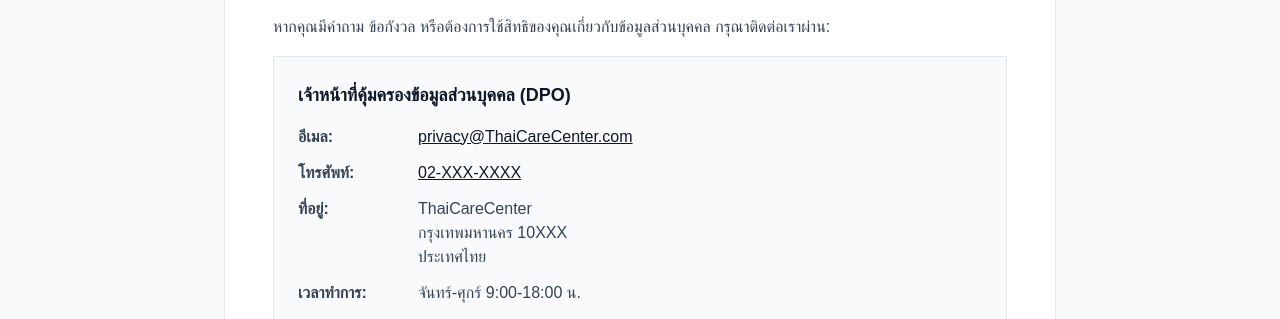
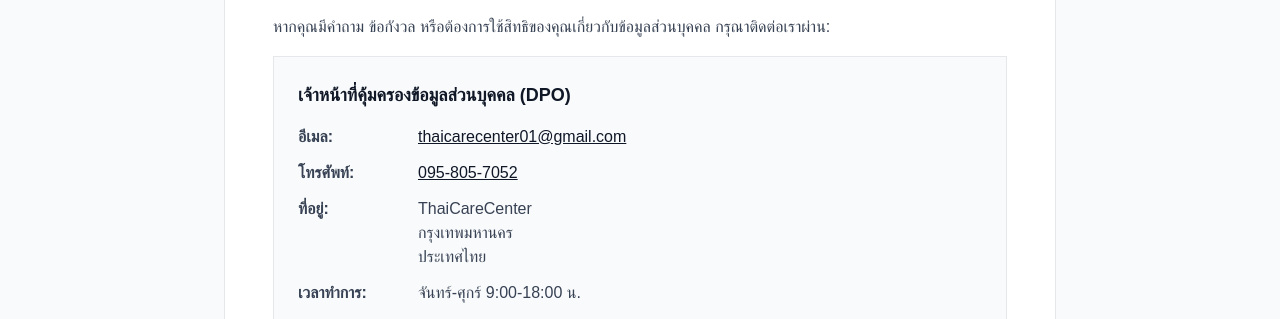
Before and after one commit to Pannatat7002/ProjectYooDeeHomeCare, a Next.js app: page /privacy in a window 1280 px wide. Shown: the part 4780-5099 px from the top of the page. Built offline with nearby package versions, Linux system fonts and the light colour scheme.

Commit message:
feat: add center detail client component and privacy policy page

```diff
--- a/src/app/[name]/CenterDetailClient.tsx
+++ b/src/app/[name]/CenterDetailClient.tsx
@@ -36,6 +36,14 @@ const formatPhone = (phone: any) => {
         return `${fullStr.slice(0, 3)}-${fullStr.slice(3, 6)}-${fullStr.slice(6)}`;
     }
     return fullStr;
+};
+
+const getTelHref = (phone: any, fallback: string = '') => {
+    const rawPhone = phone || fallback;
+    if (!rawPhone) return '#';
+    const cleanPhone = rawPhone.toString().replace(/\D/g, '');
+    const finalPhone = cleanPhone.startsWith('0') ? cleanPhone : '0' + cleanPhone;
+    return `tel:${finalPhone}`;
 };
 
 const getEndDayText = () => {
@@ -1049,8 +1057,8 @@ export default function CenterDetailClient({
                                             setActiveImage(url);
                                         }}
                                         className={`relative flex-shrink-0 w-20 h-20 md:w-24 md:h-24 rounded-2xl overflow-hidden border-2 transition-all duration-300 snap-center ${isActive
-                                                ? 'border-blue-500 scale-102 ring-4 ring-blue-500/20 opacity-100 shadow-md shadow-blue-500/10'
-                                                : 'border-transparent opacity-70 hover:opacity-100'
+                                            ? 'border-blue-500 scale-102 ring-4 ring-blue-500/20 opacity-100 shadow-md shadow-blue-500/10'
+                                            : 'border-transparent opacity-70 hover:opacity-100'
                                             }`}
                                     >
                                         <img
@@ -1263,7 +1271,7 @@ export default function CenterDetailClient({
 
                                             {/* Big Phone Number Box */}
                                             <a
-                                                href={`tel:${center.phone || '0958057052'}`}
+                                                href={getTelHref(center.phone, '080-102-7615')}
                                                 className="flex items-center justify-center gap-2 px-3 py-2 bg-[#2b64a0] hover:bg-[#1e4a77] text-white rounded-xl border border-blue-200 w-full sm:w-fit shadow-md transition-all group"
                                                 onClick={() => {
                                                     gtag.event({ action: 'click_phone_promo', category: 'Conversion', label: center.name });
@@ -1272,7 +1280,7 @@ export default function CenterDetailClient({
                                             >
                                                 <Phone className="w-4 h-4 text-white fill-current group-hover:scale-110 transition-transform flex-shrink-0" />
                                                 <span className="text-lg font-bold text-white tracking-wider">
-                                                    {formatPhone(center.phone || '095-805-7052')}
+                                                    {formatPhone(center.phone || '080-102-7615')}
                                                 </span>
                                             </a>
                                         </div>
@@ -1328,7 +1336,7 @@ export default function CenterDetailClient({
                                             {/* 3. ติดต่อเจ้าหน้าที่ */}
                                             {center.phone ? (
                                                 <a
-                                                    href={`tel:${center.phone}`}
+                                                    href={getTelHref(center.phone)}
                                                     onClick={() => {
                                                         gtag.event({ action: 'click_phone_button', category: 'Conversion', label: center.name });
                                                         logTraffic('click_phone');
--- a/src/app/privacy/page.tsx
+++ b/src/app/privacy/page.tsx
@@ -379,18 +379,18 @@ export default function PrivacyPage() {
                                 <li className="flex items-start">
                                     <span className="font-semibold min-w-[120px]">อีเมล:</span>
                                     <a href="mailto:privacy@ThaiCareCenter.com" className="text-gray-900 hover:text-gray-700 underline font-medium">
-                                        privacy@ThaiCareCenter.com
+                                        thaicarecenter01@gmail.com
                                     </a>
                                 </li>
                                 <li className="flex items-start">
                                     <span className="font-semibold min-w-[120px]">โทรศัพท์:</span>
-                                    <a href="tel:+66123456789" className="text-gray-900 hover:text-gray-700 underline font-medium">
-                                        02-XXX-XXXX
+                                    <a href="tel:+66958057052" className="text-gray-900 hover:text-gray-700 underline font-medium">
+                                        095-805-7052
                                     </a>
                                 </li>
                                 <li className="flex items-start">
                                     <span className="font-semibold min-w-[120px]">ที่อยู่:</span>
-                                    <span>ThaiCareCenter<br />กรุงเทพมหานคร 10XXX<br />ประเทศไทย</span>
+                                    <span>ThaiCareCenter<br />กรุงเทพมหานคร<br />ประเทศไทย</span>
                                 </li>
                                 <li className="flex items-start">
                                     <span className="font-semibold min-w-[120px]">เวลาทำการ:</span>
```
